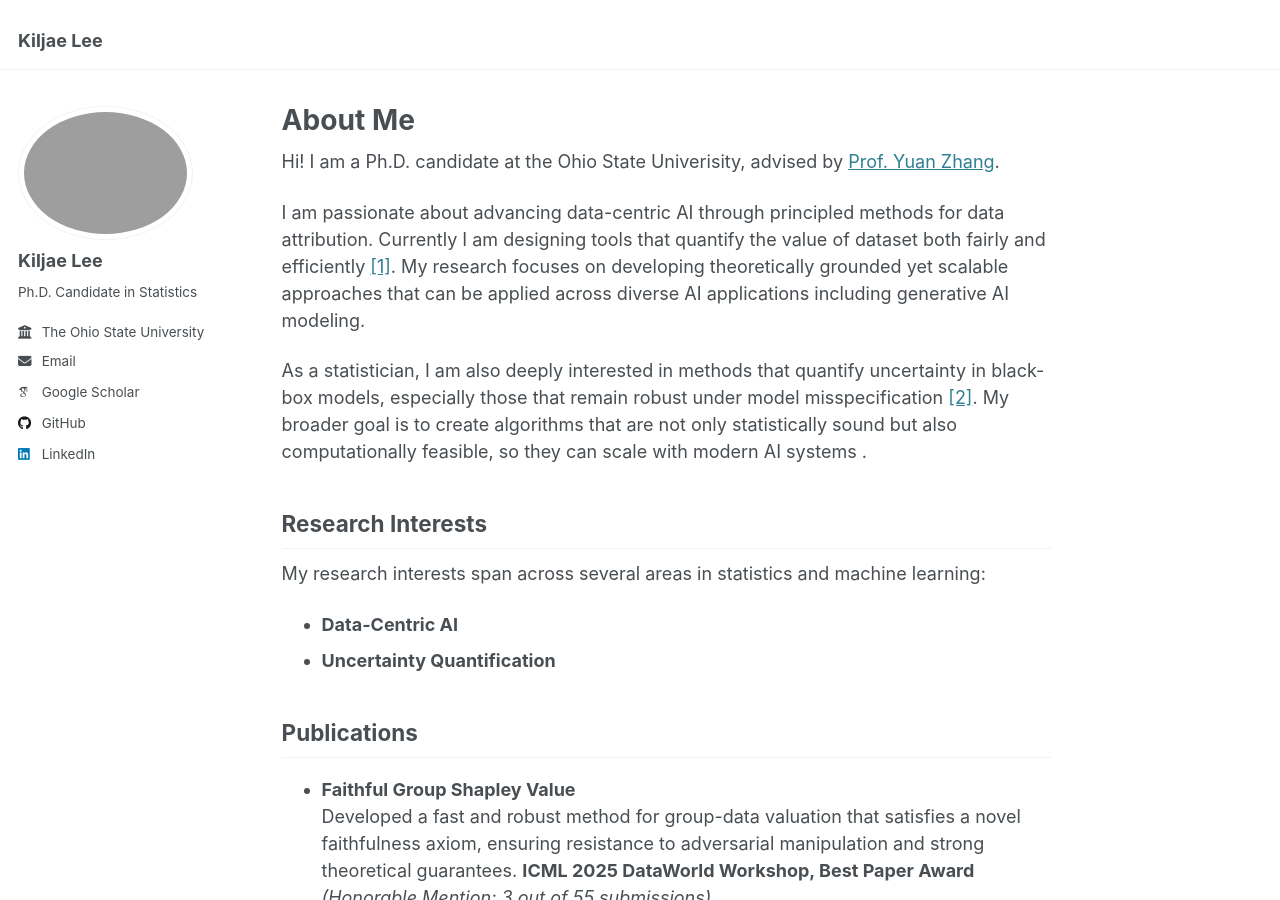
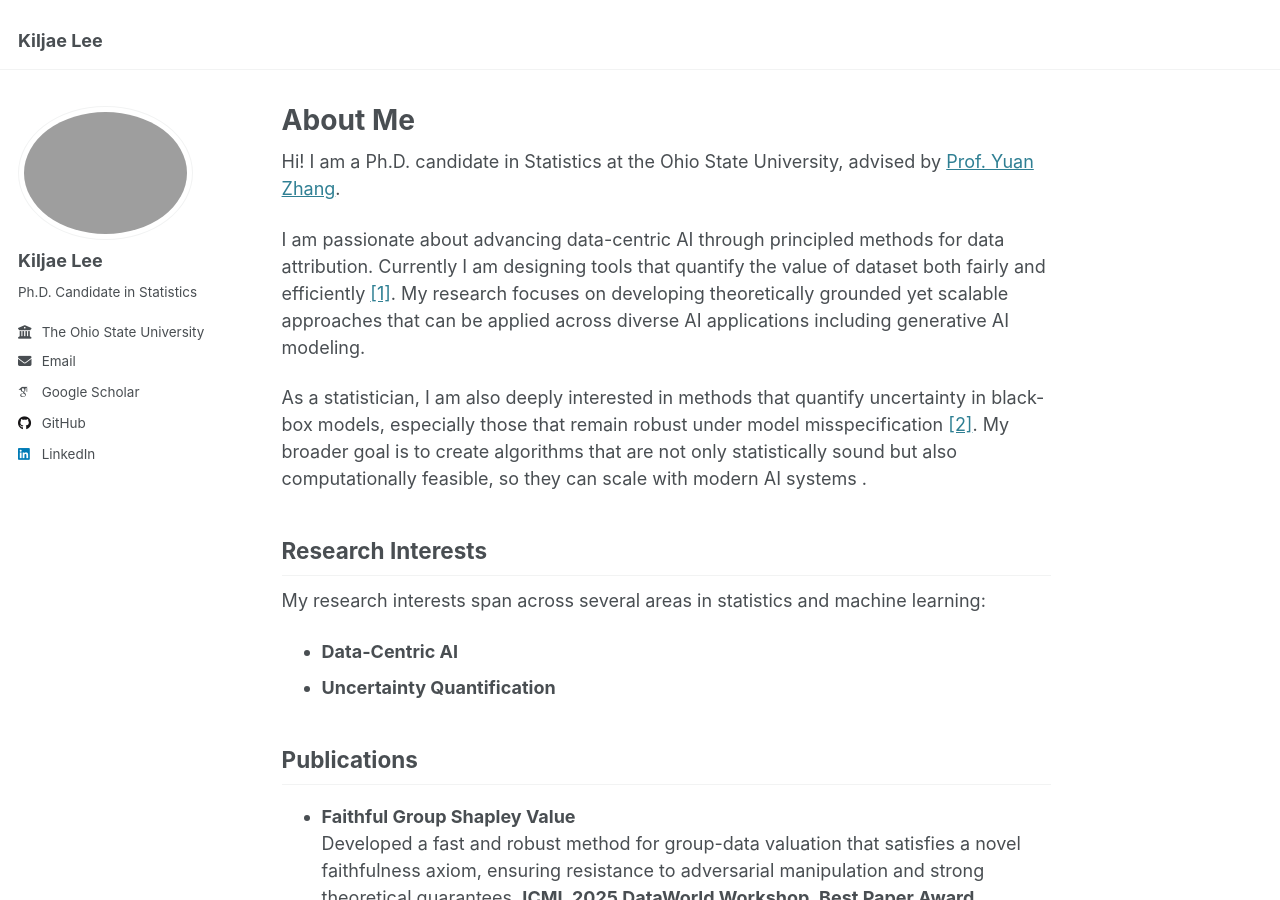
Before and after one commit to KiljaeL/KiljaeL.github.io, a Jekyll site: the page built from _pages/about.md, in a window 1280 px wide and 900 px high. Built offline with Jekyll 4.4.1, drawn with Linux system fonts in a browser that asks for light colours; some web fonts are replaced.

Commit message:
Update about page content again

```diff
--- a/_pages/about.md
+++ b/_pages/about.md
@@ -7,7 +7,7 @@ redirect_from:
   - /about.html
 ---
 
-Hi! I am a Ph.D. candidate at the Ohio State Univerisity, advised by [Prof. Yuan Zhang](https://www.asc.ohio-state.edu/zhang.7824/).
+Hi! I am a Ph.D. candidate in Statistics at the Ohio State University, advised by [Prof. Yuan Zhang](https://www.asc.ohio-state.edu/zhang.7824/).
 
 I am passionate about advancing data-centric AI through principled methods for data attribution. Currently I am designing tools that quantify the value of dataset both fairly and efficiently [[1]](https://arxiv.org/abs/2505.19013). My research focuses on developing theoretically grounded yet scalable approaches that can be applied across diverse AI applications including generative AI modeling.
 
```
